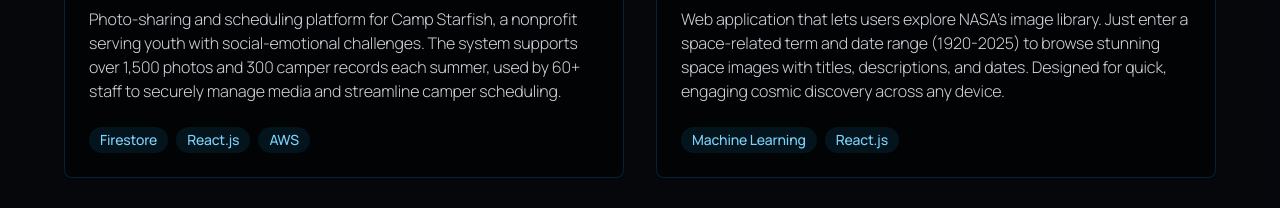
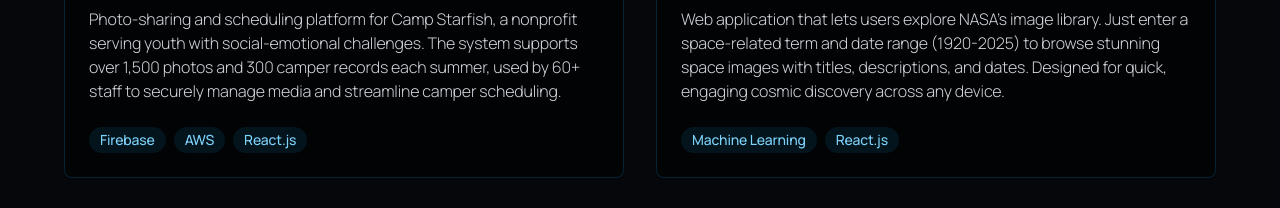
Before and after one commit to sparekh14/Personal-Portfolio, a Next.js app: page / in a window 1280 px wide. Shown: the part 3260-3468 px from the top of the page. Built offline with nearby package versions, Linux system fonts and the light colour scheme.

Commit message:
chore: restore v71 state for personal-portfolio
Co-authored-by: Tej Suklikar <85971364+TejSuklikar@users.noreply.github.com>

```diff
--- a/app/page.tsx
+++ b/app/page.tsx
@@ -147,7 +147,7 @@ export default function Portfolio() {
       category: "Full-Stack Development",
       description:
         "Photo-sharing and scheduling platform for Camp Starfish, a nonprofit serving youth with social-emotional challenges. The system supports over 1,500 photos and 300 camper records each summer, used by 60+ staff to securely manage media and streamline camper scheduling.",
-      technologies: ["Firestore", "React.js", "AWS"],
+      technologies: ["Firebase", "AWS", "React.js"],
       icon: "⭐",
       demo: "https://docs.google.com/presentation/d/16vBt3v3ev4AX0mnmETDYSM6hhrsJ8w6QKF9zASiV840/edit?usp=sharing",
     },
```
